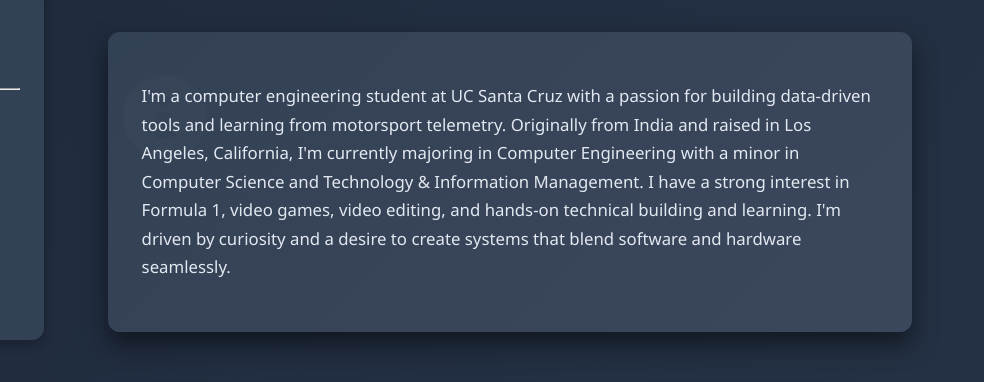
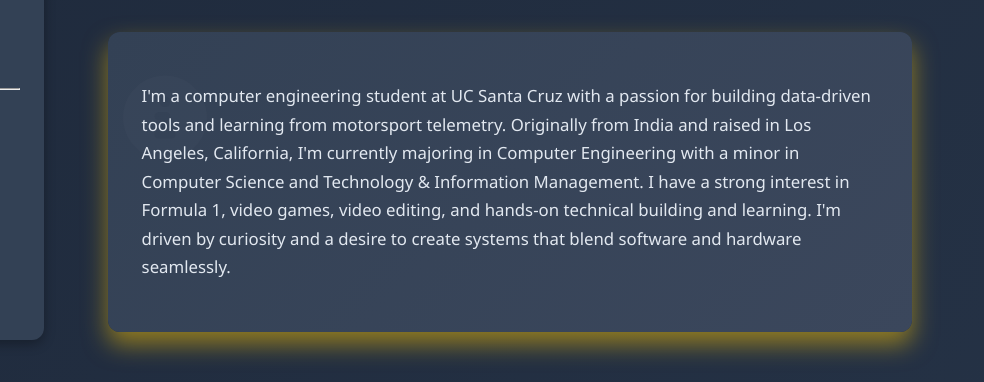
Before and after one commit to devdaclutch/Portfolio, a plain HTML site: page index.html in a window 1280 px wide. In both pictures the pointer is over the element 806 px from the left and 397 px from the top of the page. Shown: the part 210-592 px from the top of the page, 296-1280 px from the left. Drawn offline with Linux system fonts and the light colour scheme.

Commit message:
Adding a border glow

```diff
--- a/assets/enhanced.css
+++ b/assets/enhanced.css
@@ -87,7 +87,7 @@ main {
 
 .card:hover {
   transform: translateY(-5px);
-  box-shadow: 0 12px 24px rgba(0,0,0,0.5);
+  box-shadow: 0 12px 24px rgba(255, 200, 0, 0.507);
   background: linear-gradient(135deg, #3b475c, #44546b);
 }
 
```
